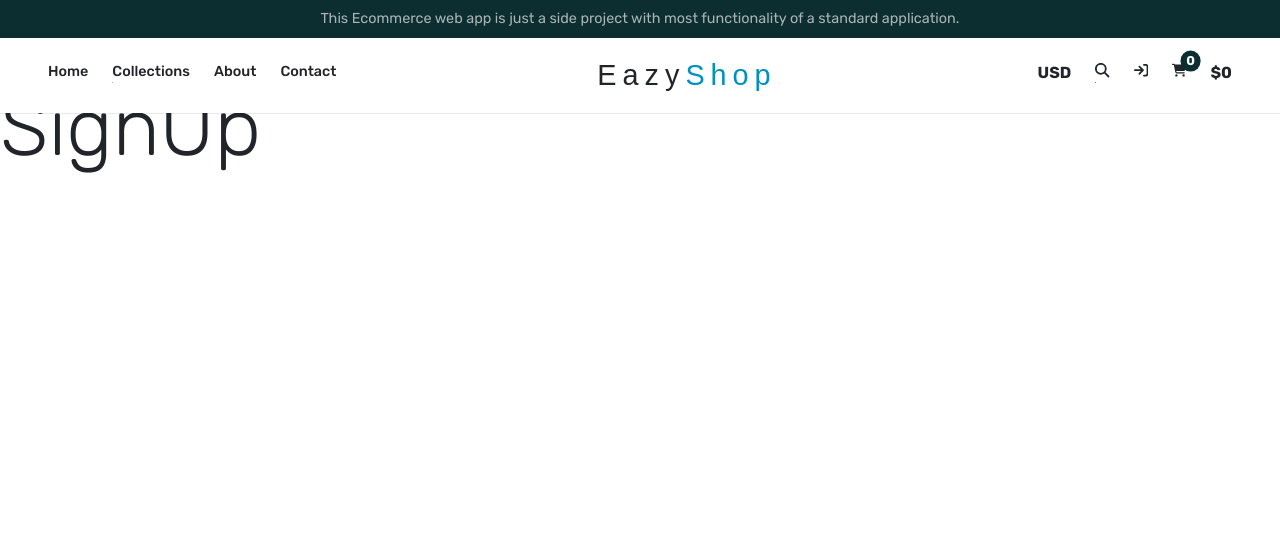
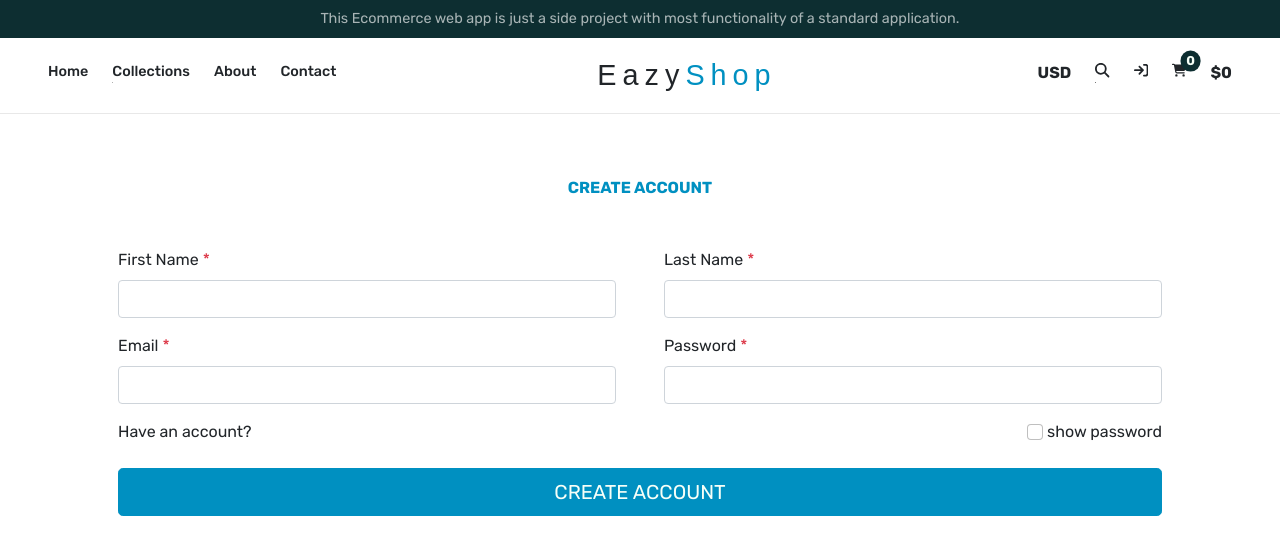
Before and after one commit to osas2211/ecommerce-next.js, a Next.js app: page /customer/account/signup in a window 1280 px wide. Shown: the top 554 px of the page. Built offline with nearby package versions, Linux system fonts and the light colour scheme; a web font is replaced by a local one.

Commit message:
built all auth pages

```diff
--- a/components/auth/login.jsx
+++ b/components/auth/login.jsx
@@ -17,12 +17,12 @@ export function Login() {
         <Form>
             <div className='mb-3'>
                 <Form.Label>Email <span className='text-danger'>*</span></Form.Label>
-                <Form.Control></Form.Control>
+                <Form.Control required></Form.Control>
             </div>
 
             <div className='mb-3'>
                 <Form.Label>Password <span className='text-danger'>*</span></Form.Label>
-                <Form.Control type={showPassword ? 'text' : "password"}></Form.Control>
+                <Form.Control type={showPassword ? 'text' : "password"} required></Form.Control>
             </div>
             <div className='d-flex justify-content-between text-sm'>
                 <div className={ styles.showPassword +' d-flex'}>
--- a/components/auth/signup.jsx
+++ b/components/auth/signup.jsx
@@ -0,0 +1,51 @@
+import React from 'react'
+import { Form, Button } from 'react-bootstrap'
+import Link from "next/link"
+import styles from "../../styles/auth.module.css"
+
+export function SignUp() {
+    const [showPassword, setShowPassword] = React.useState(false)
+    const handlePasswordVisibitly = ()=>{
+        showPassword ? setShowPassword(false) : setShowPassword(true)
+    }
+
+  return (
+    <div className={ 'container pt-5 p-5'}>
+        <p className='text-center text-uppercase text-primary fw-bold mt-5 mb-5'>Create Account</p>
+        <Form>
+            <div className='d-block d-md-flex justify-content-between'>
+                <div className='mb-3 w-100'>
+                    <Form.Label>First Name <span className='text-danger'>*</span></Form.Label>
+                    <Form.Control required></Form.Control>
+                </div>
+
+                <div className='mb-3 ms-0 ms-md-5 w-100'>
+                    <Form.Label>Last Name <span className='text-danger'>*</span></Form.Label>
+                    <Form.Control required></Form.Control>
+                </div>
+            </div>
+            <div className='d-block d-md-flex justify-content-between'>
+                <div className='mb-3 w-100'>
+                    <Form.Label>Email <span className='text-danger'>*</span></Form.Label>
+                    <Form.Control required></Form.Control>
+                </div>
+
+                <div className='mb-3 ms-0 ms-md-5 w-100'>
+                    <Form.Label>Password <span className='text-danger'>*</span></Form.Label>
+                    <Form.Control type={showPassword ? 'text' : "password"} required></Form.Control>
+                </div>
+            </div>
+            <div className='d-flex justify-content-between text-sm'>
+                <div>
+                    <Link href={"/customer/account/login"}><a>Have an account?</a></Link>
+                </div>
+                <div className={ styles.showPassword +' d-flex'}>
+                    <Form.Check onClick={handlePasswordVisibitly} checked={showPassword}></Form.Check>
+                    <span className='ms-1' onClick={handlePasswordVisibitly}>show password</span>
+                </div>
+            </div>
+            <div className='mt-4'><Button type='submit' size='lg' className='text-light text-uppercase w-100'>Create account</Button></div>
+        </Form>
+    </div>
+  )
+}
--- a/pages/customer/account/passwordreset.js
+++ b/pages/customer/account/passwordreset.js
@@ -1,7 +1,10 @@
 import React from 'react'
+import ResetPassword from '../../../components/auth/forgotpassword'
 
 export default function PasswordReset() {
   return (
-    <div className='display-1'>Password Reset</div>
+    <div className='pt-5 mt-5'>
+        <ResetPassword />
+    </div>
   )
 }
--- a/pages/customer/account/signup.js
+++ b/pages/customer/account/signup.js
@@ -1,7 +1,10 @@
 import React from 'react'
+import { SignUp as SignUpComponent } from '../../../components/auth/signup'
 
 export default function SignUp() {
   return (
-    <div className='display-1'>SignUp</div>
+    <div className='mt-5'>
+      <SignUpComponent />
+    </div>
   )
 }
--- a/styles/auth.module.css
+++ b/styles/auth.module.css
@@ -23,6 +23,14 @@
 .login_createNew{
     width: 45%
 }
+.info{
+    display: flex;
+    margin-bottom: 5rem;
+}
+
+.info svg{
+    width: 1.5rem;
+}
 
 @media (max-width: 991px) {
     .login_form, .login_createNew{
--- a/styles/globals.css
+++ b/styles/globals.css
@@ -23,6 +23,11 @@ a{
 
 .wrapper{
   width: 95%;
+  margin: auto;
+}
+
+.wrapper2{
+  width: 55%;
   margin: auto;
 }
 
@@ -157,6 +162,9 @@ a {
 
 @media (max-width: 770px){
 
+  .wrapper2{
+    width: 90%;
+  }
   .filter{
     position: fixed;
     top: 5rem;
```
Also changed, not shown: components/auth/forgotpassword.jsx (+26 -0 lines).
